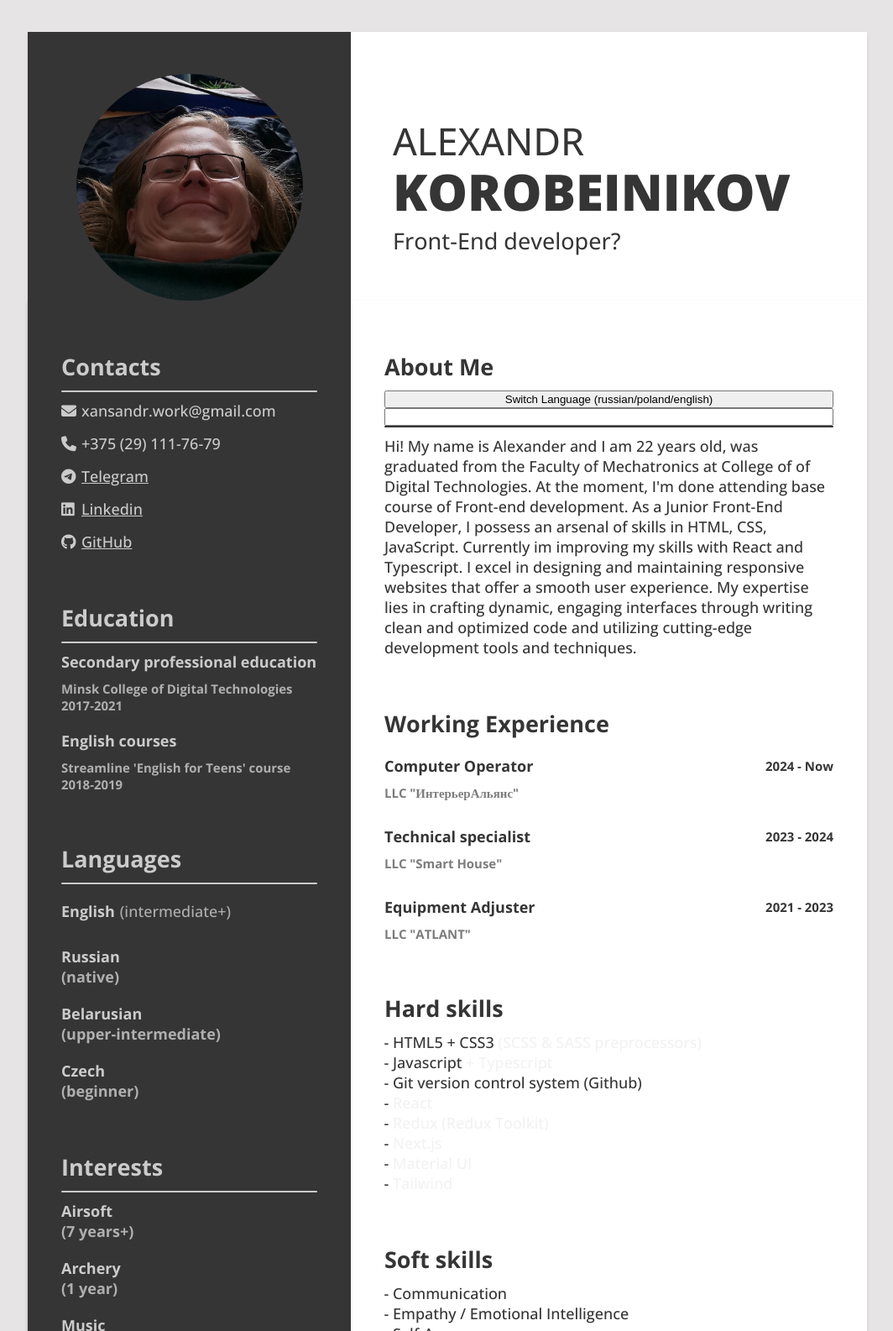
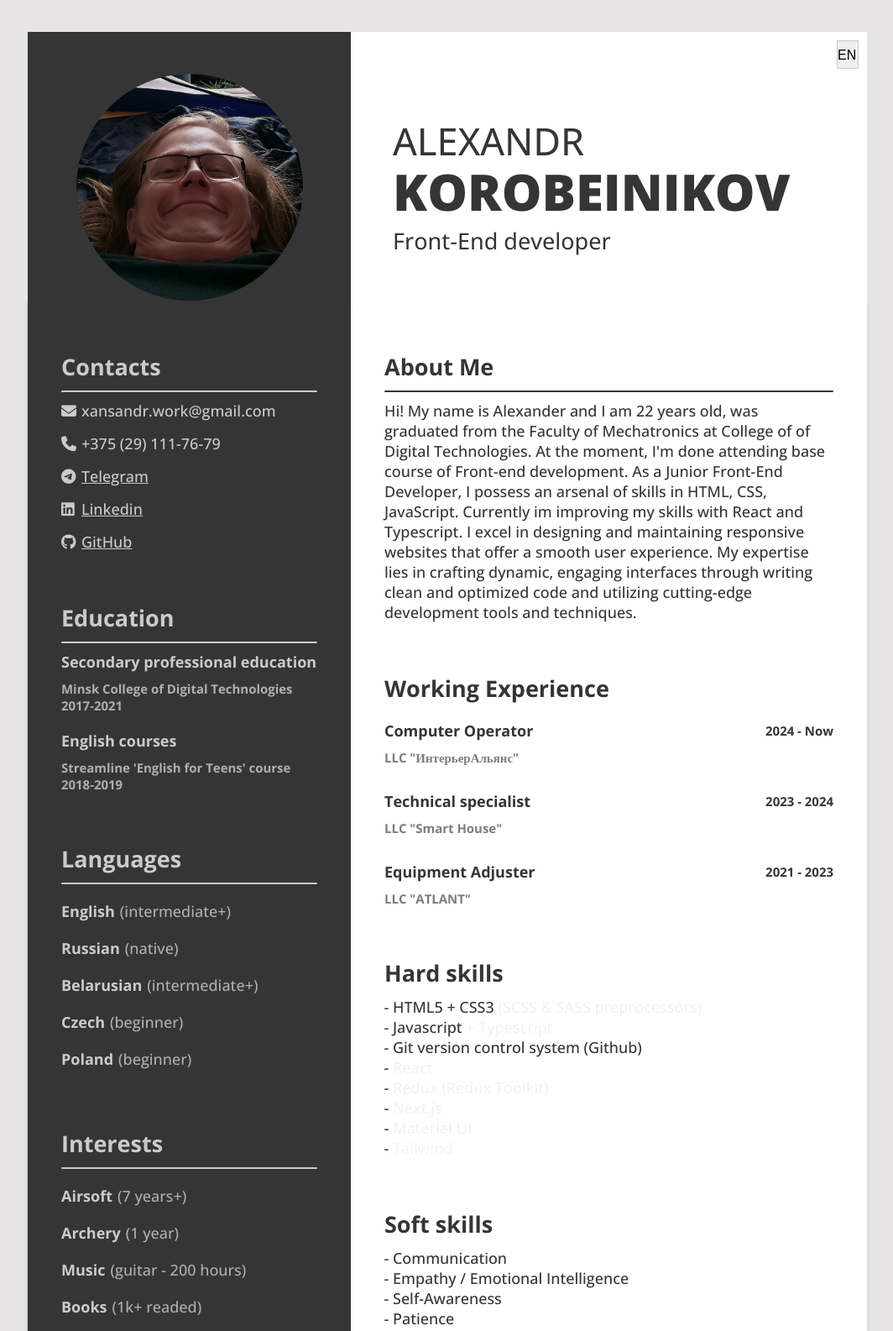
Before and after one commit to xansandr/xansandr.github.io, a website: page index.html in a window 1280 px wide. Shown: the top 1585 px of the page at 84% size, without its empty margins (107-1171 px from the left). Drawn offline with nearby package versions, Linux system fonts and the light colour scheme.

Commit message:
translate dropdown

```diff
--- a/css/styles.css
+++ b/css/styles.css
@@ -88,13 +88,13 @@ h2 span {
 }
 
 .header {
+  position: relative;
   display: flex;
   width: auto;
   gap: 50px;
   /* padding: 50px 0px 0px 0px; */
   flex-direction: row;
   justify-content: flex-start;
-  box-shadow: 0 2px 4px #0000001a;
 }
 
 .header > * {
@@ -168,6 +168,10 @@ h2 span {
   margin: 0 0 20px 0;
 }
 
+.languages .content-item {
+  margin: 0;
+}
+
 .content-item:last-child,
 .content-item > :last-child,
 .ul-contacts > :last-child {
@@ -204,3 +208,39 @@ h2 span {
 .palka-list > li > span {
   color: rgba(168, 168, 168, 0.151);
 }
+
+#language-switcher {
+  display: flex;
+  position: absolute;
+  top: 10px;
+  right: 10px;
+  padding: 0;
+  background-color: white;
+}
+
+/* #language-select {
+
+  padding: 0;
+  width: 60px;
+  height: 30px;
+  background: url(/images/flags/britain.jpg) 100% / 100%;
+    #eee;
+}
+
+#language-select::-ms-expand {
+  display: none;
+} */
+
+select {
+  font-size: 16px;
+  border: 1px solid #ccc;
+  height: 34px;
+  -webkit-appearance: none;
+  -moz-appearance: none;
+  appearance: none;
+}
+
+
+.eng-lang-bg {
+  background: url(/images/flags/britain.jpg) 100% / 100%;
+}
--- a/index.html
+++ b/index.html
@@ -16,18 +16,24 @@
   </head>
   <body>
     <div class="header">
+      <form name="languageSwitcher" id="language-switcher">
+        <select name="languageSelect" id="language-select">
+          <option class="eng-lang-bg" value="english" selected>EN</option>
+          <option class="pol-lang-bg" value="poland">PL</option>
+          <option class="rus-lang-bg" value="russian">RU</option>
+        </select>
+      </form>
       <div class="moe-ebalo-wrapper">
         <div class="moe-ebalo">
           <img src="/images/ebalnik.jpg" alt="" />
         </div>
       </div>
-
       <div class="initials">
         <h1>
           <span>ALEXANDR</span><br />
           <div>KOROBEINIKOV</div>
         </h1>
-        <h2><span>Front-End developer?</span></h2>
+        <h2><span>Front-End developer</span></h2>
       </div>
     </div>
     <div class="body">
@@ -100,28 +106,31 @@
                   <h4>
                     <div>English</div>
                   </h4>
-                  <span class="color-white__transparent"
-                    >(intermediate+)</span>
+                  <span class="color-white__transparent">(intermediate+)</span>
                 </li>
                 <li class="content-item">
                   <h4>
                     <div>Russian</div>
-                    <span class="color-white__transparent">(native)</span>
                   </h4>
+                  <span class="color-white__transparent">(native)</span>
                 </li>
                 <li class="content-item">
                   <h4>
                     <div>Belarusian</div>
-                    <span class="color-white__transparent"
-                      >(upper-intermediate)</span
-                    >
                   </h4>
+                  <span class="color-white__transparent">(intermediate+)</span>
                 </li>
                 <li class="content-item">
                   <h4>
                     <div>Czech</div>
-                    <span class="color-white__transparent">(beginner)</span>
                   </h4>
+                  <span class="color-white__transparent">(beginner)</span>
+                </li>
+                <li class="content-item">
+                  <h4>
+                    <div>Poland</div>
+                  </h4>
+                  <span class="color-white__transparent">(beginner)</span>
                 </li>
               </ul>
             </div>
@@ -130,44 +139,40 @@
             <h2>Interests</h2>
             <div class="dividing-line"></div>
             <div class="content">
-              <ul>
+              <ul class="ul-display-flex">
                 <li class="content-item">
                   <h4>
                     <div>Airsoft</div>
-                    <span class="color-white__transparent">(7 years+)</span>
                   </h4>
+                  <span class="color-white__transparent">(7 years+)</span>
                 </li>
                 <li class="content-item">
                   <h4>
                     <div>Archery</div>
-                    <span class="color-white__transparent">(1 year)</span>
                   </h4>
+                  <span class="color-white__transparent">(1 year)</span>
                 </li>
                 <li class="content-item">
                   <h4>
                     <div>Music</div>
-                    <span class="color-white__transparent"
-                      >(guitar - 200 hours)</span
-                    >
                   </h4>
+                  <span class="color-white__transparent"
+                    >(guitar - 200 hours)</span
+                  >
                 </li>
                 <li class="content-item">
                   <h4>
                     <div>Books</div>
-                    <span class="color-white__transparent">(1k+ readed)</span>
                   </h4>
+                  <span class="color-white__transparent">(1k+ readed)</span>
                 </li>
               </ul>
             </div>
           </div>
         </div>
-
         <div class="main-wrapper">
           <div class="about-me container-block">
             <h2>About Me</h2>
-            <button id="language-switcher">
-              Switch Language (russian/poland/english)</button
-            ><input id="language-select" />
             <div class="dividing-line"></div>
             <div class="content">
               <div>
--- a/js/script.js
+++ b/js/script.js
@@ -3,7 +3,7 @@ const languageFiles = {
     title: "Alexandr Korobeinikov",
     name: "ALEXANDR",
     surname: "KOROBEINIKOV",
-    profession: "Front-End developer?",
+    profession: "Front-End developer",
     contacts: "Contacts",
     education: "Education",
     secondaryProfessionalEducation: "Secondary professional education",
@@ -72,7 +72,7 @@ const languageFiles = {
     title: "Alexander Korobejnokow",
     name: "ALEXANDER",
     surname: "KOROBEJNOKOW",
-    profession: "",
+    profession: "Front-End developer",
     contacts: "Kontakt",
     education: "Wykształcenie",
     secondaryProfessionalEducation: "Średnie specjalne",
@@ -98,7 +98,7 @@ const languageFiles = {
     music: "Muzyka",
     guitar: "(Gitara - 200 godzin)",
     books: "Książki",
-    readed: "(przeczytałem ponad tysiąc książek)",
+    readed: "(przeczytałem 1tys książek)",
     aboutMe: "O mnie",
     switchLang: "Zmień język (russian/poland/english)",
     greeting: "Część",
@@ -124,14 +124,14 @@ const languageFiles = {
     sSkillTimeManagement: "Zarządzanie czasem",
     sSkillAccountability: "Odpowiedzialność",
     sSkillAdaptability: "Adaptacyjność",
-    portfolio: "Проекты",
+    portfolio: "Projekty",
     cumInSoon: "Niedługo będzie (mam nadzieję)...",
   },
   russian: {
     title: "Александр Коробейников",
     name: "АЛЕКСАНДР",
     surname: "КОРОБЕЙНИКОВ",
-    profession: "Фронт-энд разработчик?",
+    profession: "Фронт-энд разработчик",
     contacts: "Контакты",
     education: "Образование",
     secondaryProfessionalEducation: "Средне-специальное",
@@ -189,7 +189,7 @@ const languageFiles = {
 };
 let currentLanguage = "english";
 const languageSwitcher = document.getElementById("language-switcher");
-languageSwitcher.addEventListener("click", function () {
+languageSwitcher.addEventListener("change", function () {
   const selectedLanguage = document.getElementById("language-select").value;
   document.querySelectorAll("*").forEach(function (element) {
     if (
@@ -197,7 +197,7 @@ languageSwitcher.addEventListener("click", function () {
       element.childNodes[0].nodeType === Node.TEXT_NODE
     ) {
       let currentText = element.textContent.trim();
-
+      console.log(currentText);
       const currentTextKey = Object.keys(
         languageFiles[selectedLanguage]
       ).filter((k) => languageFiles[currentLanguage][k] === currentText);
```
Also changed, not shown: images/flags/britain.jpg (added), images/flags/poland.jpg (added), images/flags/russia.jpg (added).
